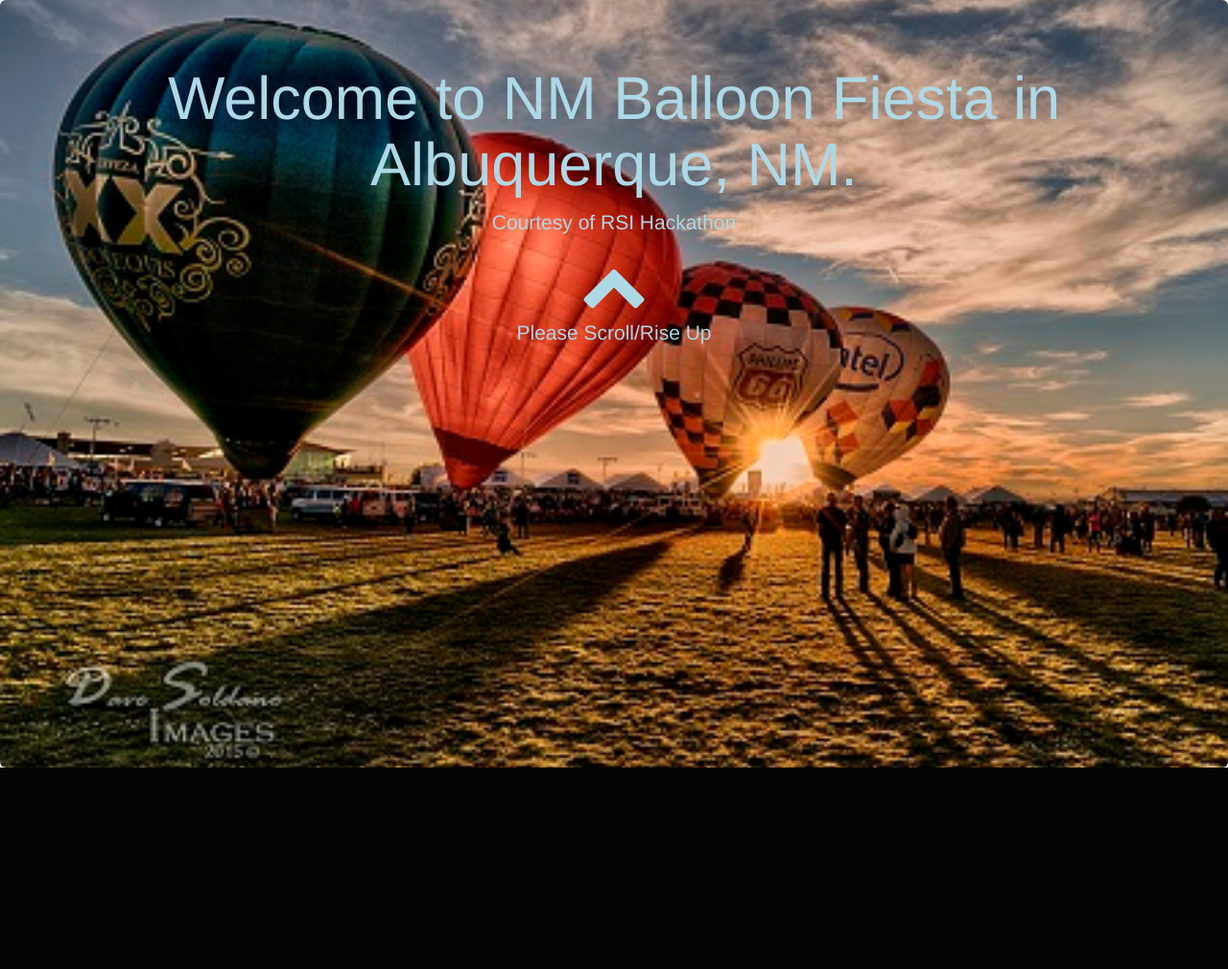
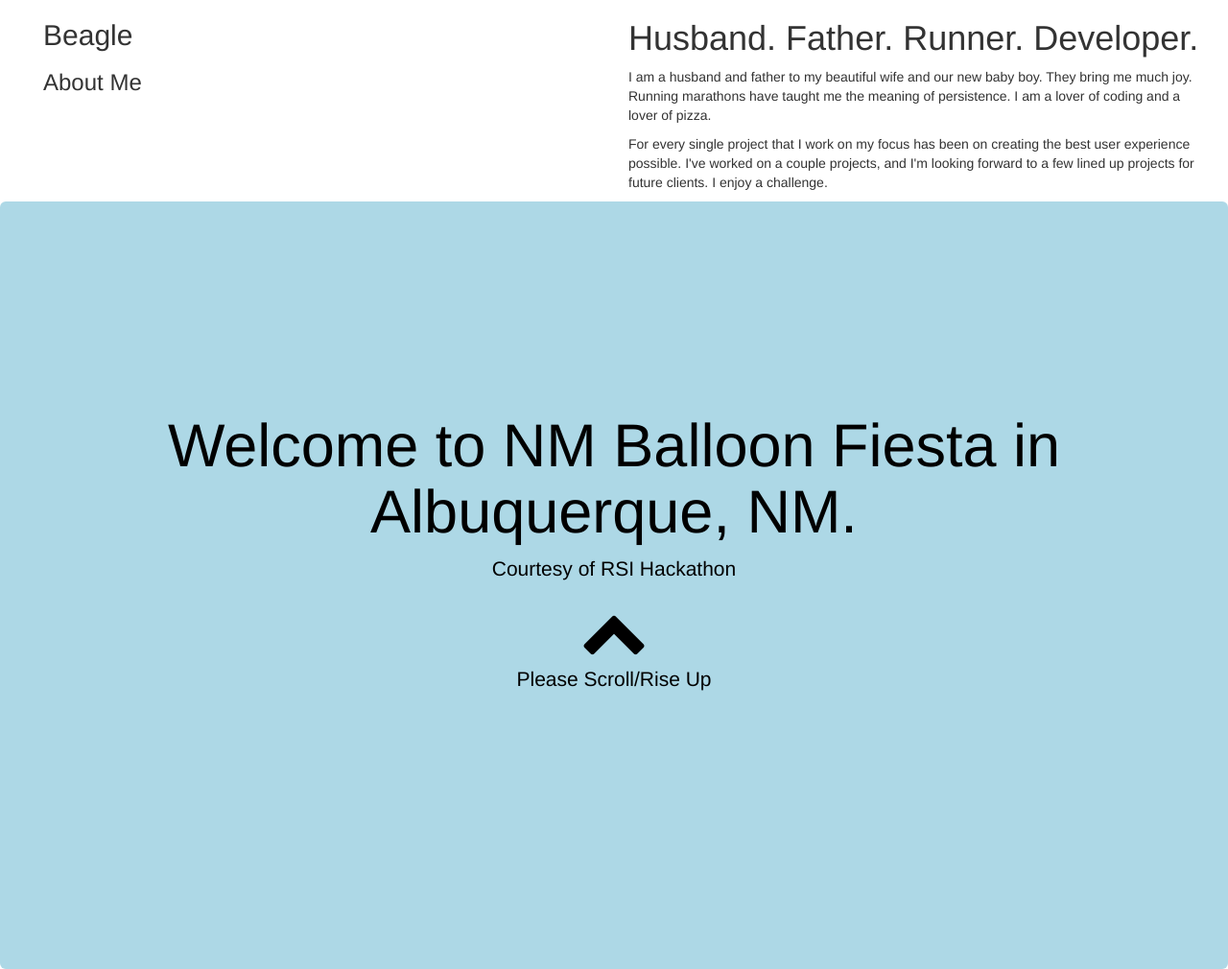
Before and after one commit to gsandoval49/hackathon, a PHP site: page / in a window 1280 px wide. Shown: the whole page at 96% size. Before the commit the page ends 800 px from the top, so only its background shows below. Run offline with PHP 8.4, Linux system fonts and the light colour scheme; some libraries are stand-ins or nearby versions.

Commit message:
deleted and created index.html file instaed of php

```diff
--- a/public_html/css/style.css
+++ b/public_html/css/style.css
@@ -1,11 +1,13 @@
 /*jumbotron picture with balloons in fiesta*/
+/*landing page - will add picture later. */
 .jumbotron{
-	background: url("../img/balloonFiesta2.jpg") no-repeat center;
+	background: lightblue;
+	/*background: url("../img/balloonFiesta2.jpg") no-repeat;*/
 	min-height: 100vh;
-	/*padding: 200px 0 0 0;*/
+	padding: 200px 0 0 0;
 	margin-bottom: 0;
 	text-align: center;
-	color: lightblue;
+	color: black;
 	background-size: cover;
 	background-attachment: fixed;
 }
--- a/public_html/index.php
+++ b/public_html/index.html
@@ -77,6 +77,37 @@
 			<!-- MAIN SECTION -->
 			<main>
 
+				<!-- ========================================= -->
+				<!--  section 1 faq with beagle picture        -->
+				<!-- ========================================= -->
+				<section class="about-me" id="about">
+					<div class="container-fluid">
+						<div class="about-parent">
+							<div class="col-xs-12 col-md-6 about-padding">
+								<div class="container-fluid about-photo">
+									<div class="about-photo-text">
+										<h2>Beagle</h2>
+										<h3>About Me</h3>
+									</div>
+								</div>
+							</div>
+							<div class="col-xs-12 col-md-6 about-padding">
+								<div class="aligner">
+									<div class="aligner-item">
+										<h1>Husband. Father. Runner. Developer.</h1>
+										<p>I am a husband and father to my beautiful wife and our new baby boy. They bring me much joy. Running marathons have
+											taught me the meaning of persistence. I am a lover of coding and a lover of pizza.</p>
+										<p>For every single project that I work on my focus has been on creating the best user
+											experience possible. I've worked on a couple projects, and I'm looking forward to a few
+											lined up projects for future clients. I enjoy a challenge.</p>
+									</div>
+								</div>
+							</div>
+						</div>
+					</div>
+				</section>
+
+
 
 				<!-- ========================================= -->
 				<!--  Landing page starting from the bottom    -->
```
